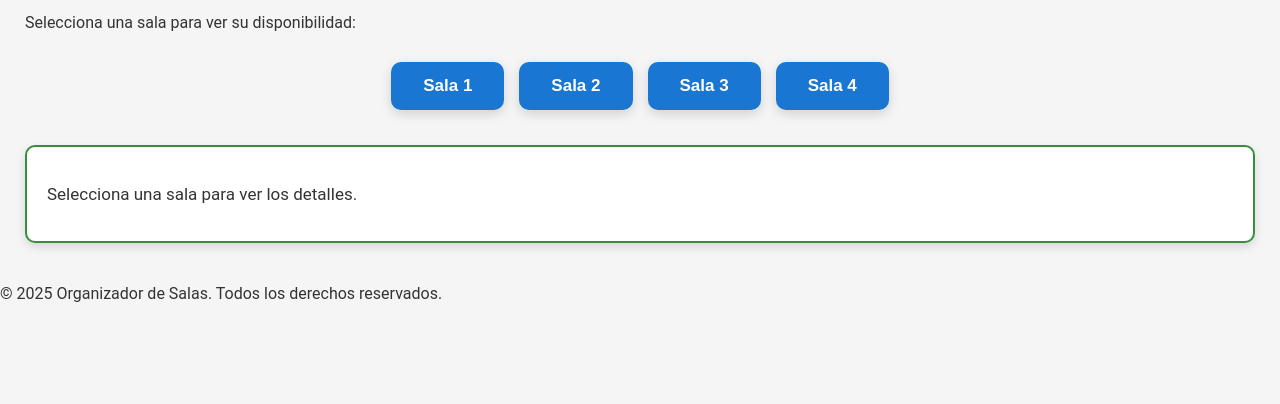
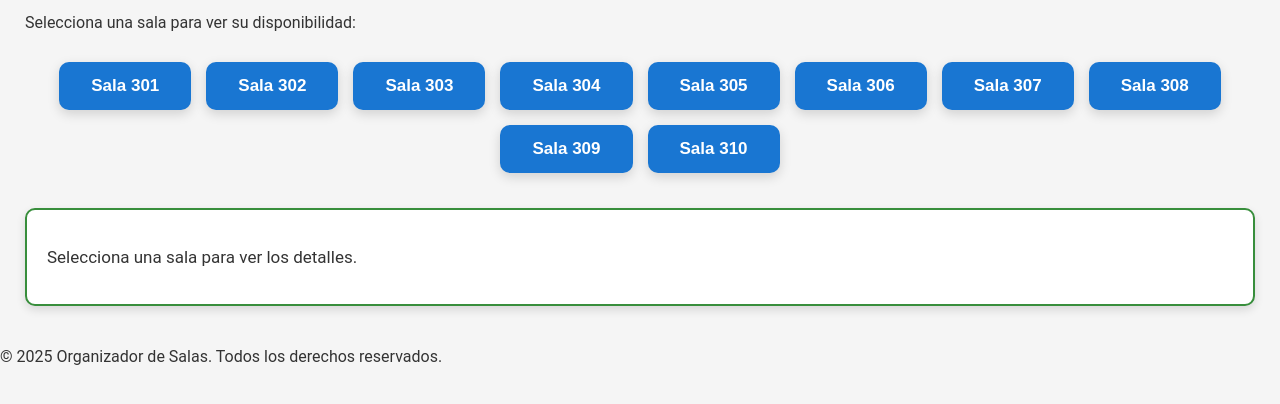
Before and after one commit to dqq0/-GDS, a website: page index.html in a window 1280 px wide. Shown: the part 164-568 px from the top of the page. Drawn offline with Linux system fonts and the light colour scheme.

Commit message:
Update index.html

```diff
--- a/index.html
+++ b/index.html
@@ -17,16 +17,23 @@
   </header>
 
   <main class="contenido">
-    <!-- Apartado de organizador de salas -->
     <section class="organizador">
       <h2 class="titulo-seccion">Organizador de Salas</h2>
       <p class="texto-descripcion">Selecciona una sala para ver su disponibilidad:</p>
+
       <div class="salas">
-        <button class="boton-sala" data-sala="1">Sala 1</button>
-        <button class="boton-sala" data-sala="2">Sala 2</button>
-        <button class="boton-sala" data-sala="3">Sala 3</button>
-        <button class="boton-sala" data-sala="4">Sala 4</button>
+        <button class="boton-sala" onclick="location.href='sala301.html'">Sala 301</button>
+        <button class="boton-sala" onclick="location.href='sala302.html'">Sala 302</button>
+        <button class="boton-sala" onclick="location.href='sala303.html'">Sala 303</button>
+        <button class="boton-sala" onclick="location.href='sala304.html'">Sala 304</button>
+        <button class="boton-sala" onclick="location.href='sala305.html'">Sala 305</button>
+        <button class="boton-sala" onclick="location.href='sala306.html'">Sala 306</button>
+        <button class="boton-sala" onclick="location.href='sala307.html'">Sala 307</button>
+        <button class="boton-sala" onclick="location.href='sala308.html'">Sala 308</button>
+        <button class="boton-sala" onclick="location.href='sala309.html'">Sala 309</button>
+        <button class="boton-sala" onclick="location.href='sala310.html'">Sala 310</button>
       </div>
+
       <div id="info-sala" class="info-sala">
         <p>Selecciona una sala para ver los detalles.</p>
       </div>
@@ -36,8 +43,5 @@
   <footer class="footer">
     <p>© 2025 Organizador de Salas. Todos los derechos reservados.</p>
   </footer>
-
-  <!-- Script para manejar la interacción de las salas -->
-  <script src="script.js"></script>
 </body>
 </html>
```
